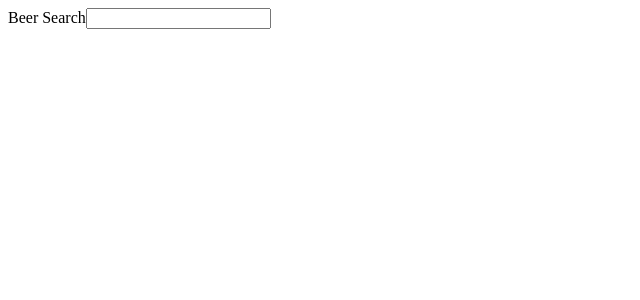
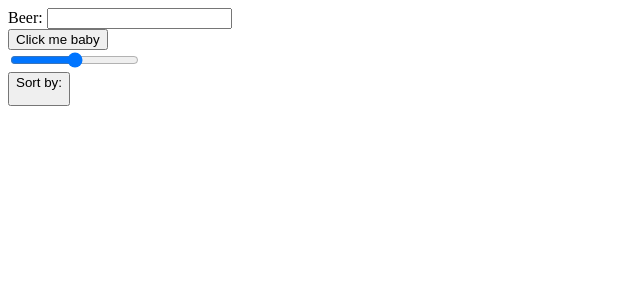
Before and after one commit to fgalletti93/beer-commerce, a React (Create React App) app: page / in a window 1280 px wide. Shown: the top 300 px of the page, without its empty margins (0-640 px from the left). Built offline with nearby package versions, Linux system fonts and the light colour scheme.

Commit message:
organization of file structure and creation of slider and dropdown container

```diff
--- /dev/null
+++ b/src/CustomSearch/CustomSearch.js
@@ -0,0 +1,17 @@
+import React from "react";
+import DropdownContainer from "./components/DropdownContainer";
+import SearchBar from "./components/SearchBar/SearchBar"
+import Slider from "./components/Slider"
+
+const CustomSearch = () => {
+
+  return (
+      <div>
+          <SearchBar />
+          <Slider />
+          <DropdownContainer />
+      </div>
+  );
+};
+
+export default CustomSearch
--- /dev/null
+++ b/src/CustomSearch/components/DropdownContainer.js
@@ -0,0 +1,27 @@
+import React from "react";
+
+const DropdownContainer = () => {
+
+  return (
+    <div>
+      <button className="dropdown-button">
+        <span>Sort by:</span>
+        <ul>
+        </ul>
+      </button>
+    </div>
+  );
+};
+
+export default DropdownContainer;
+
+// const [list, setList] = useState([
+//   "A-Z",
+//   "Low to High",
+//   "High to Low"
+// ]);
+
+
+         //{list.map((item, key) => {
+           // return <li key={key}>{item}</li>
+         // })}
--- /dev/null
+++ b/src/CustomSearch/components/Slider.js
@@ -0,0 +1,11 @@
+import React from "react";
+
+const Slider = () => {
+    return (
+    <div className="slider">
+        <input type="range" min="0" max="100"/>
+    </div>
+    )
+}
+
+export default Slider
--- a/src/index.js
+++ b/src/index.js
@@ -1,10 +1,10 @@
 import React from "react";
 import ReactDOM from "react-dom/client";
-import App from "./components/App"
+import CustomSearch from "./CustomSearch/CustomSearch";
 
 const root = ReactDOM.createRoot(document.getElementById("root"));
 root.render(
   <React.StrictMode>
-    <App />
+    <CustomSearch />
   </React.StrictMode>
 );
```
